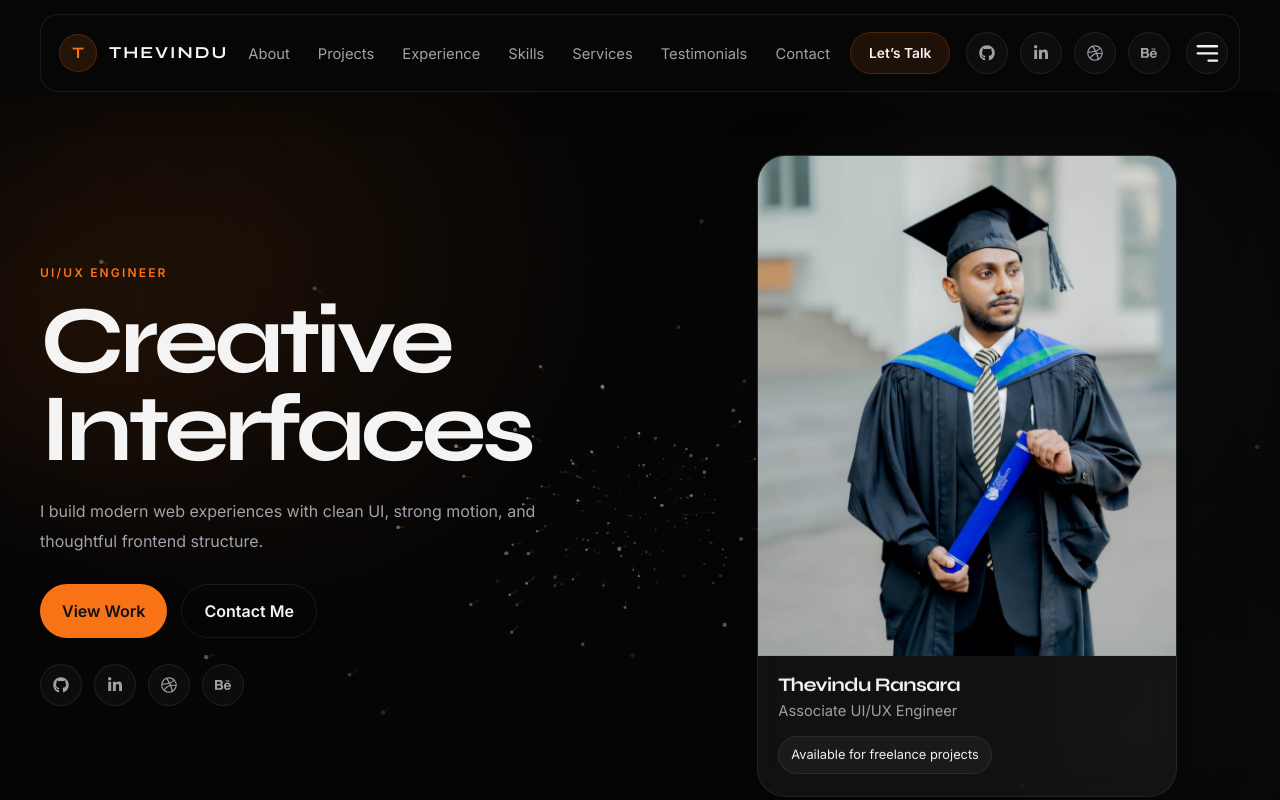
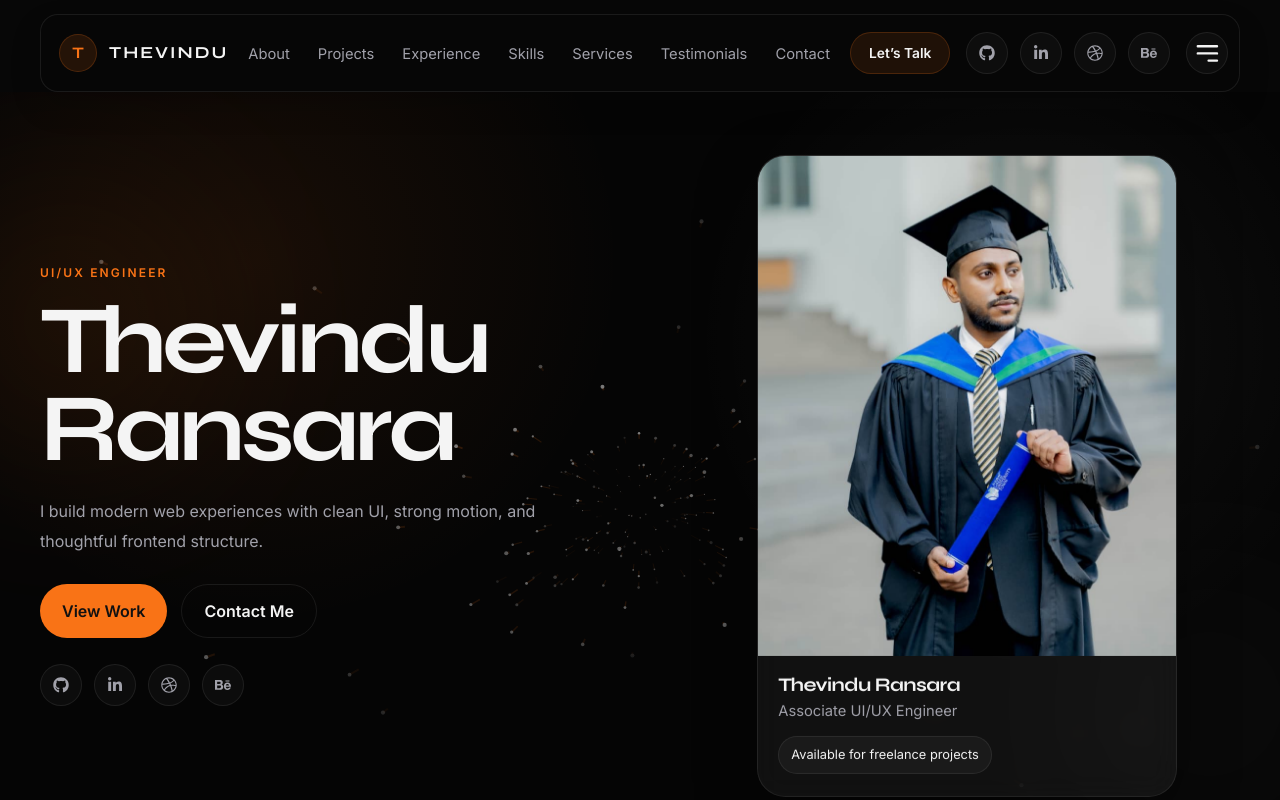
Before and after one commit to tu7634429-tech/Portfolio-Project, a React (Create React App) app: page / in a window 1280 px wide. Shown: the top 800 px of the page. Built offline with nearby package versions, Linux system fonts and the light colour scheme.

Commit message:
Update Hero.jsx

```diff
--- a/src/sections/Hero/Hero.jsx
+++ b/src/sections/Hero/Hero.jsx
@@ -23,9 +23,9 @@ const Hero = () => {
 
           <SlideUp delay={0.2}>
             <h1 className="hero__title">
-              Creative
+              Thevindu
               <br />
-              Interfaces
+              Ransara
             </h1>
           </SlideUp>
 
```
